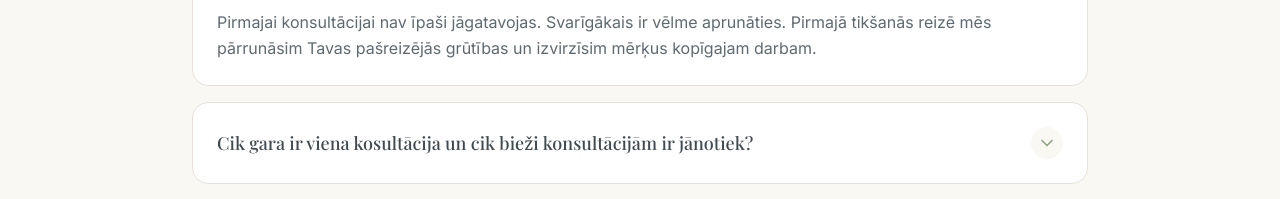
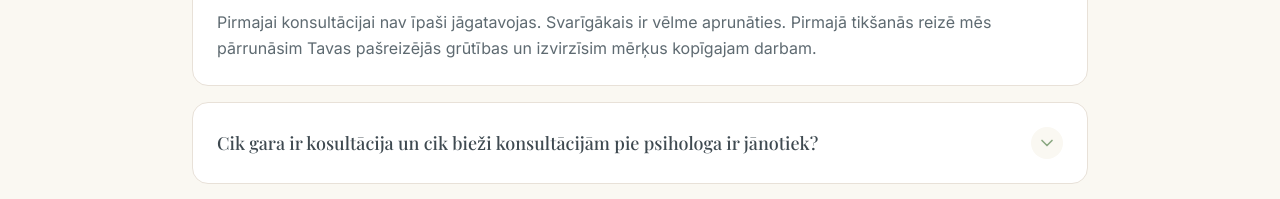
Before and after one commit to katrinaroa11y/mana-lapa2, a React (Vite) app: page / in a window 1280 px wide. Shown: the part 6040-6239 px from the top of the page. Built offline with nearby package versions, Linux system fonts and the light colour scheme; a web font is replaced by a local one.

Commit message:
Update practiceData.ts

```diff
--- a/src/data/practiceData.ts
+++ b/src/data/practiceData.ts
@@ -148,14 +148,14 @@ export const FAQS: FaqItem[] = [
   },
   {
     id: 'faq-2',
-    question: 'Cik gara ir viena kosultācija un cik bieži konsultācijām ir jānotiek?',
-    answer: 'Vienas konsultācijas ilgums ir 55 minūtes. Parasti konsultācijas sākumā notiek reizi nedēļā vai reizi divās nedēļās, lai procesam būtu secīgums un veidotos dziļāka sadarbība ar psihologu. Taču iespējams vienoties arī par citu biežumu, atkarībā no Tavām vēlmēm un iespējām.',
+    question: 'Cik gara ir kosultācija un cik bieži konsultācijām pie psihologa ir jānotiek?',
+    answer: 'Vienas konsultācijas ilgums manā praksē ir 55 minūtes. Parasti konsultācijas sākumā notiek reizi nedēļā vai reizi divās nedēļās, lai procesam būtu secīgums un veidotos dziļāka sadarbība ar psihologu. Taču iespējams vienoties arī par citu biežumu, atkarībā no Tavām vēlmēm un iespējām.',
     category: 'Process'
   },
   {
     id: 'faq-3',
     question: 'Vai konsultācijas var notikt arī tiešsaistē (online)?',
-    answer: 'Jā, visas konsultācijas notiek tiešsaistē, izmantojot drošu Google Meet vai MS Teams platformu. Tiešsaistes sesijas ir vienlīdz efektīvas kā tikšanās klātienē.',
+    answer: 'Jā, visas konsultācijas notiek tiešsaistē, izmantojot drošu Google Meet vai MS Teams platformu. Tiešsaistes sesijas ir tikpat efektīvas kā tikšanās klātienē un arī ļauj izmantot plašu klāstu ar metodēm (EMDR, shēmu terapijas metodes u.c.).',
     category: 'Formāts'
   },
   {
@@ -181,7 +181,7 @@ export const FAQS: FaqItem[] = [
 export const TIME_SLOTS = [
   '17:30',
   '18:30',
-  'Cits – sazināšos ar Tevi personīgi'
+  'Cits laiks vai pieteikšanās sestdienā – raksti to man ziņā un sazināšos ar Tevi personīgi'
 ];
 
 export const WORK_TOPICS: WorkTopic[] = [
```
